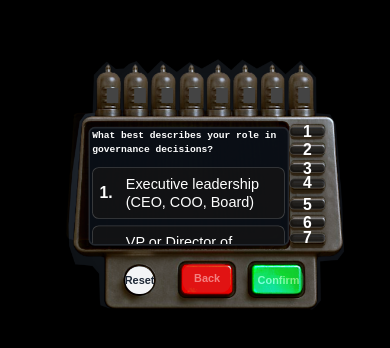
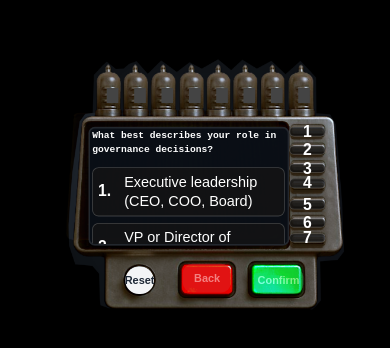
Before and after one commit to nevermindtheshitcoins-hue/ignodoomus, a Next.js app: page / in a window 390 px wide. Shown: the part 152-500 px from the top of the page. Built offline with nearby package versions, Linux system fonts and the light colour scheme.

Commit message:
Make answer buttons smaller - 1.5-2vw for better mobile fit

```diff
--- a/app/globals.css
+++ b/app/globals.css
@@ -623,8 +623,8 @@ body {
   }
 
   .option-button {
-    font-size: 2vw !important;
-    padding: 1.5vw !important;
+    font-size: 1.5vw !important;
+    padding: 1vw !important;
   }
 
   .control-button {
@@ -633,8 +633,8 @@ body {
   }
 
   .hb-screen .options .option-button {
-    font-size: 2vw !important;
-    padding: 1.5vw !important;
+    font-size: 1.5vw !important;
+    padding: 1vw !important;
   }
 }
 
@@ -649,8 +649,8 @@ body {
   }
 
   .option-button {
-    font-size: 2.5vw !important;
-    padding: 2vw !important;
+    font-size: 2vw !important;
+    padding: 1.5vw !important;
   }
 
   .control-button {
@@ -659,7 +659,7 @@ body {
   }
 
   .hb-screen .options .option-button {
-    font-size: 2.5vw !important;
-    padding: 2vw !important;
+    font-size: 2vw !important;
+    padding: 1.5vw !important;
   }
 }
```
